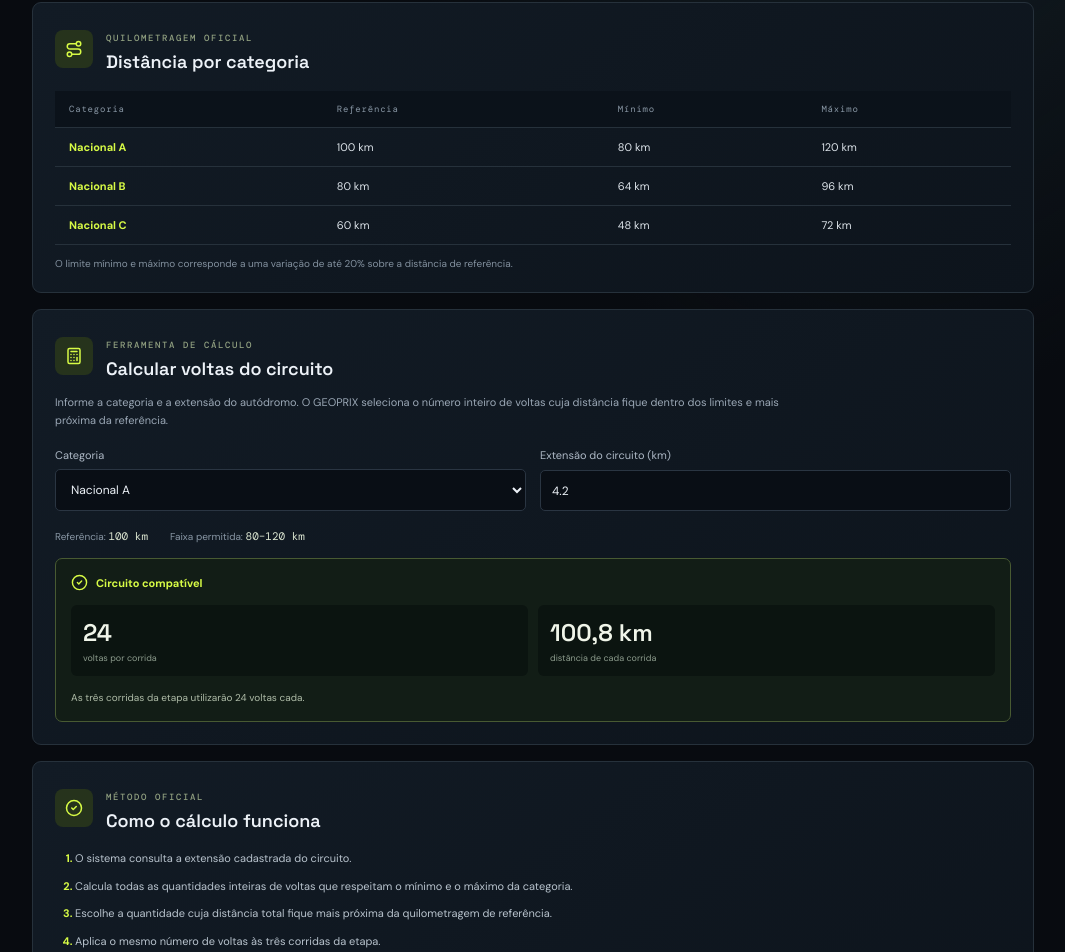
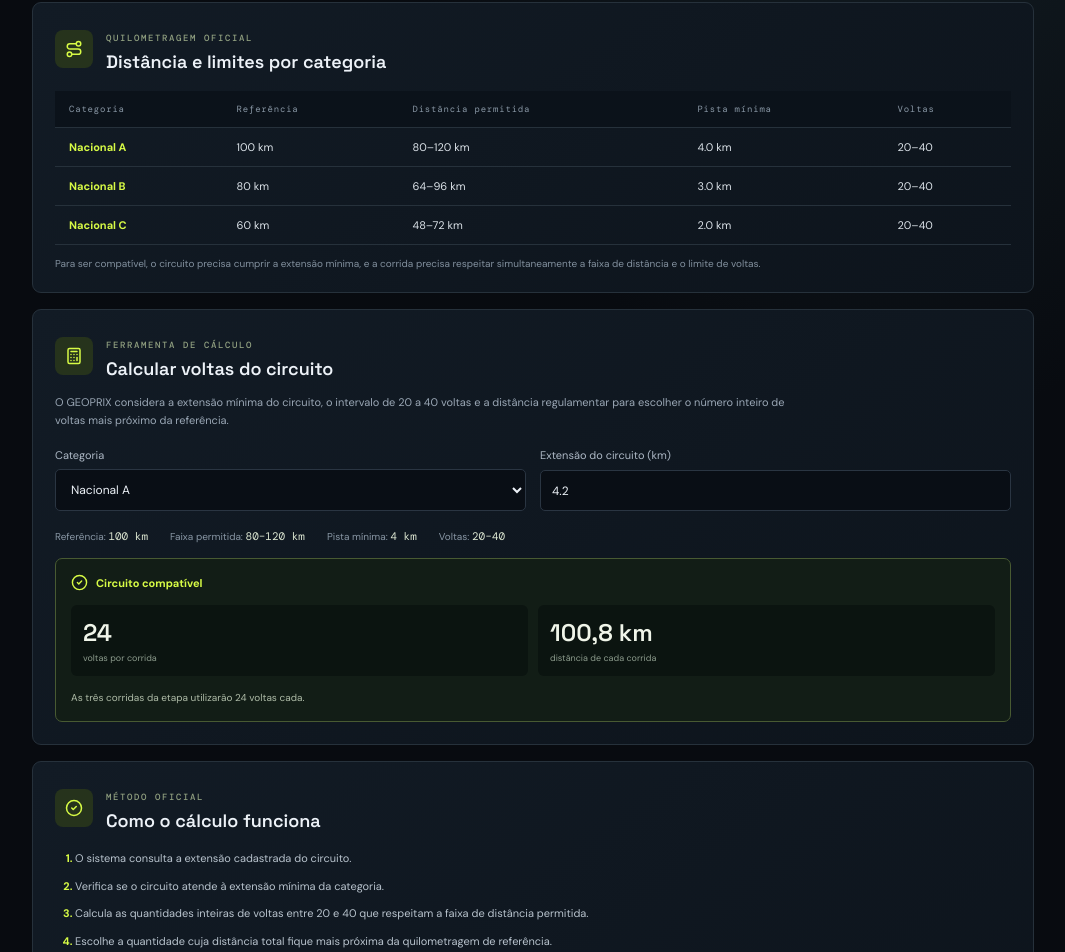
Before and after one commit to geoprix0-coder/geoprix-motorsport, a Next.js app: page /regulamento in a window 1280 px wide. Shown: the part 512-1464 px from the top of the page, without its empty margins (107-1172 px from the left). Built offline with nearby package versions, Linux system fonts and the light colour scheme.

Commit message:
Display national circuit and lap regulations

```diff
--- a/src/app/regulamento/page.tsx
+++ b/src/app/regulamento/page.tsx
@@ -3,37 +3,22 @@
 import { useMemo, useState } from "react";
 import Link from "next/link";
 import { ArrowLeft, Calculator, CheckCircle2, Flag, Gauge, Info, Route } from "lucide-react";
+import { NATIONAL_RULES, calculateRaceDistance, type NationalCategory } from "../lib/national-rules";
 
-const categories = {
-  "Nacional A": { target: 100, min: 80, max: 120 },
-  "Nacional B": { target: 80, min: 64, max: 96 },
-  "Nacional C": { target: 60, min: 48, max: 72 },
-} as const;
-
-type Category = keyof typeof categories;
+const categories: NationalCategory[] = ["Nacional A", "Nacional B", "Nacional C"];
 
 export default function NationalRegulationPage() {
-  const [category, setCategory] = useState<Category>("Nacional A");
+  const [category, setCategory] = useState<NationalCategory>("Nacional A");
   const [circuitLength, setCircuitLength] = useState("4.2");
-  const rules = categories[category];
+  const rules = NATIONAL_RULES[category];
   const length = Number(circuitLength.replace(",", "."));
+  const calculation = useMemo(() => calculateRaceDistance(category, length), [category, length]);
 
-  const calculation = useMemo(() => {
-    if (!Number.isFinite(length) || length <= 0) return null;
-    const firstLapCount = Math.ceil(rules.min / length);
-    const lastLapCount = Math.floor(rules.max / length);
-    if (firstLapCount > lastLapCount) return { compatible: false as const };
-    let best = firstLapCount;
-    let bestDistance = best * length;
-    for (let laps = firstLapCount + 1; laps <= lastLapCount; laps += 1) {
-      const distance = laps * length;
-      if (Math.abs(distance - rules.target) < Math.abs(bestDistance - rules.target)) {
-        best = laps;
-        bestDistance = distance;
-      }
-    }
-    return { compatible: true as const, laps: best, distance: bestDistance };
-  }, [length, rules]);
+  const incompatibility = !Number.isFinite(length) || length <= 0
+    ? "Informe uma extensão de circuito válida, maior que zero."
+    : length < rules.minCircuitKm
+      ? `A extensão mínima para ${category} é de ${rules.minCircuitKm} km.`
+      : `Não existe uma quantidade de voltas entre ${rules.minLaps} e ${rules.maxLaps} que mantenha a corrida entre ${rules.min} e ${rules.max} km.`;
 
   return (
     <main className="nr-shell">
@@ -58,38 +43,34 @@ export default function NationalRegulationPage() {
         </section>
 
         <section className="nr-distance">
-          <div className="nr-section-head"><span className="nr-icon"><Route size={18} /></span><div><small>QUILOMETRAGEM OFICIAL</small><h2>Distância por categoria</h2></div></div>
+          <div className="nr-section-head"><span className="nr-icon"><Route size={18} /></span><div><small>QUILOMETRAGEM OFICIAL</small><h2>Distância e limites por categoria</h2></div></div>
           <div className="nr-table-wrap">
             <table className="nr-table">
-              <thead><tr><th>Categoria</th><th>Referência</th><th>Mínimo</th><th>Máximo</th></tr></thead>
+              <thead><tr><th>Categoria</th><th>Referência</th><th>Distância permitida</th><th>Pista mínima</th><th>Voltas</th></tr></thead>
               <tbody>
-                <tr><td>Nacional A</td><td>100 km</td><td>80 km</td><td>120 km</td></tr>
-                <tr><td>Nacional B</td><td>80 km</td><td>64 km</td><td>96 km</td></tr>
-                <tr><td>Nacional C</td><td>60 km</td><td>48 km</td><td>72 km</td></tr>
+                {categories.map(c => { const r = NATIONAL_RULES[c]; return <tr key={c}><td>{c}</td><td>{r.reference} km</td><td>{r.min}–{r.max} km</td><td>{r.minCircuitKm.toFixed(1)} km</td><td>{r.minLaps}–{r.maxLaps}</td></tr>; })}
               </tbody>
             </table>
           </div>
-          <p className="nr-footnote">O limite mínimo e máximo corresponde a uma variação de até 20% sobre a distância de referência.</p>
+          <p className="nr-footnote">Para ser compatível, o circuito precisa cumprir a extensão mínima, e a corrida precisa respeitar simultaneamente a faixa de distância e o limite de voltas.</p>
         </section>
 
         <section className="nr-calculator">
           <div className="nr-section-head"><span className="nr-icon"><Calculator size={18} /></span><div><small>FERRAMENTA DE CÁLCULO</small><h2>Calcular voltas do circuito</h2></div></div>
-          <p className="nr-calculator-copy">Informe a categoria e a extensão do autódromo. O GEOPRIX seleciona o número inteiro de voltas cuja distância fique dentro dos limites e mais próxima da referência.</p>
+          <p className="nr-calculator-copy">O GEOPRIX considera a extensão mínima do circuito, o intervalo de 20 a 40 voltas e a distância regulamentar para escolher o número inteiro de voltas mais próximo da referência.</p>
           <div className="nr-controls">
-            <label>Categoria<select value={category} onChange={(event) => setCategory(event.target.value as Category)}><option>Nacional A</option><option>Nacional B</option><option>Nacional C</option></select></label>
-            <label>Extensão do circuito (km)<input type="number" min="0.1" step="0.001" value={circuitLength} onChange={(event) => setCircuitLength(event.target.value)} placeholder="Ex.: 4.2" /></label>
+            <label>Categoria<select value={category} onChange={(event) => setCategory(event.target.value as NationalCategory)}>{categories.map(c => <option key={c}>{c}</option>)}</select></label>
+            <label>Extensão do circuito (km)<input type="number" min="0.001" step="0.001" value={circuitLength} onChange={(event) => setCircuitLength(event.target.value)} placeholder="Ex.: 4.2" /></label>
           </div>
-          <div className="nr-target-line"><span>Referência: <b>{rules.target} km</b></span><span>Faixa permitida: <b>{rules.min}–{rules.max} km</b></span></div>
-          {calculation === null ? (
-            <div className="nr-result nr-invalid">Informe uma extensão de circuito válida, maior que zero.</div>
-          ) : calculation.compatible ? (
+          <div className="nr-target-line"><span>Referência: <b>{rules.reference} km</b></span><span>Faixa permitida: <b>{rules.min}–{rules.max} km</b></span><span>Pista mínima: <b>{rules.minCircuitKm} km</b></span><span>Voltas: <b>{rules.minLaps}–{rules.maxLaps}</b></span></div>
+          {calculation ? (
             <div className="nr-result nr-valid">
               <div className="nr-result-title"><CheckCircle2 size={17} /> Circuito compatível</div>
-              <div className="nr-result-grid"><div><strong>{calculation.laps}</strong><small>voltas por corrida</small></div><div><strong>{calculation.distance.toLocaleString("pt-BR", { maximumFractionDigits: 3 })} km</strong><small>distância de cada corrida</small></div></div>
+              <div className="nr-result-grid"><div><strong>{calculation.laps}</strong><small>voltas por corrida</small></div><div><strong>{calculation.distanceKm.toLocaleString("pt-BR", { maximumFractionDigits: 3 })} km</strong><small>distância de cada corrida</small></div></div>
               <p>As três corridas da etapa utilizarão {calculation.laps} voltas cada.</p>
             </div>
           ) : (
-            <div className="nr-result nr-invalid"><b>Circuito incompatível com esta categoria.</b><p>Não existe uma quantidade inteira de voltas que mantenha a distância entre {rules.min} km e {rules.max} km. O GEOPRIX não deve gerar a etapa com este circuito nesta categoria.</p></div>
+            <div className="nr-result nr-invalid"><b>Circuito incompatível.</b><p>{incompatibility}</p></div>
           )}
         </section>
 
@@ -97,12 +78,13 @@ export default function NationalRegulationPage() {
           <div className="nr-section-head"><span className="nr-icon"><CheckCircle2 size={18} /></span><div><small>MÉTODO OFICIAL</small><h2>Como o cálculo funciona</h2></div></div>
           <ol>
             <li>O sistema consulta a extensão cadastrada do circuito.</li>
-            <li>Calcula todas as quantidades inteiras de voltas que respeitam o mínimo e o máximo da categoria.</li>
+            <li>Verifica se o circuito atende à extensão mínima da categoria.</li>
+            <li>Calcula as quantidades inteiras de voltas entre 20 e 40 que respeitam a faixa de distância permitida.</li>
             <li>Escolhe a quantidade cuja distância total fique mais próxima da quilometragem de referência.</li>
             <li>Aplica o mesmo número de voltas às três corridas da etapa.</li>
-            <li>Se nenhuma quantidade inteira respeitar os limites, o circuito é marcado como incompatível com aquela categoria.</li>
+            <li>Se nenhum número de voltas respeitar todos os limites, o circuito é marcado como incompatível com aquela categoria.</li>
           </ol>
-          <div className="nr-note"><Info size={15} /><span>O cálculo considera apenas quilometragem e extensão do circuito. Não utiliza tempo de corrida nem velocidade média.</span></div>
+          <div className="nr-note"><Info size={15} /><span>O cálculo considera apenas quilometragem, extensão do circuito e limites de voltas. Não utiliza tempo de corrida nem velocidade média. A escolha e a repetição dos circuitos no calendário ficam sob seu controle.</span></div>
         </section>
         <footer className="nr-footer">GEOPRIX · REGULAMENTO NACIONAL · CONFIGURAÇÃO DO UNIVERSO</footer>
       </div>
```
